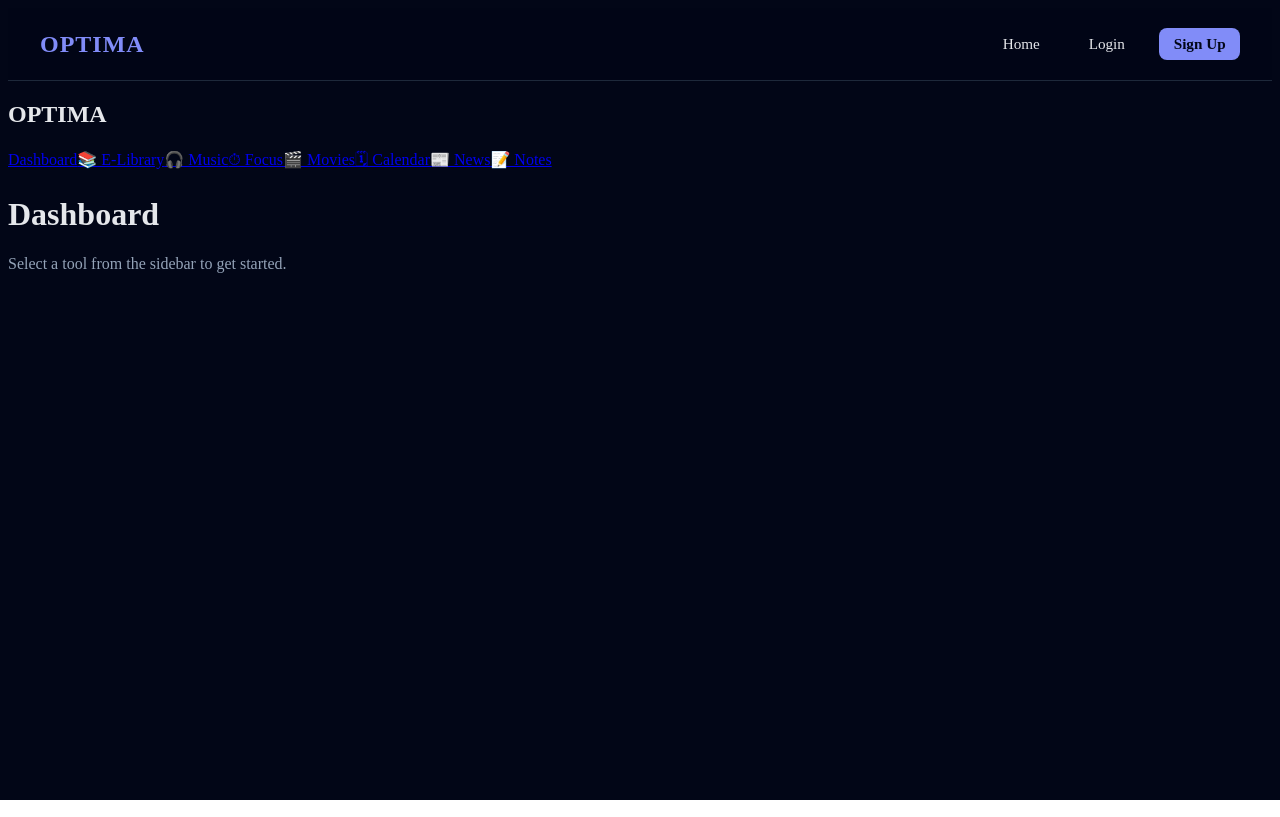
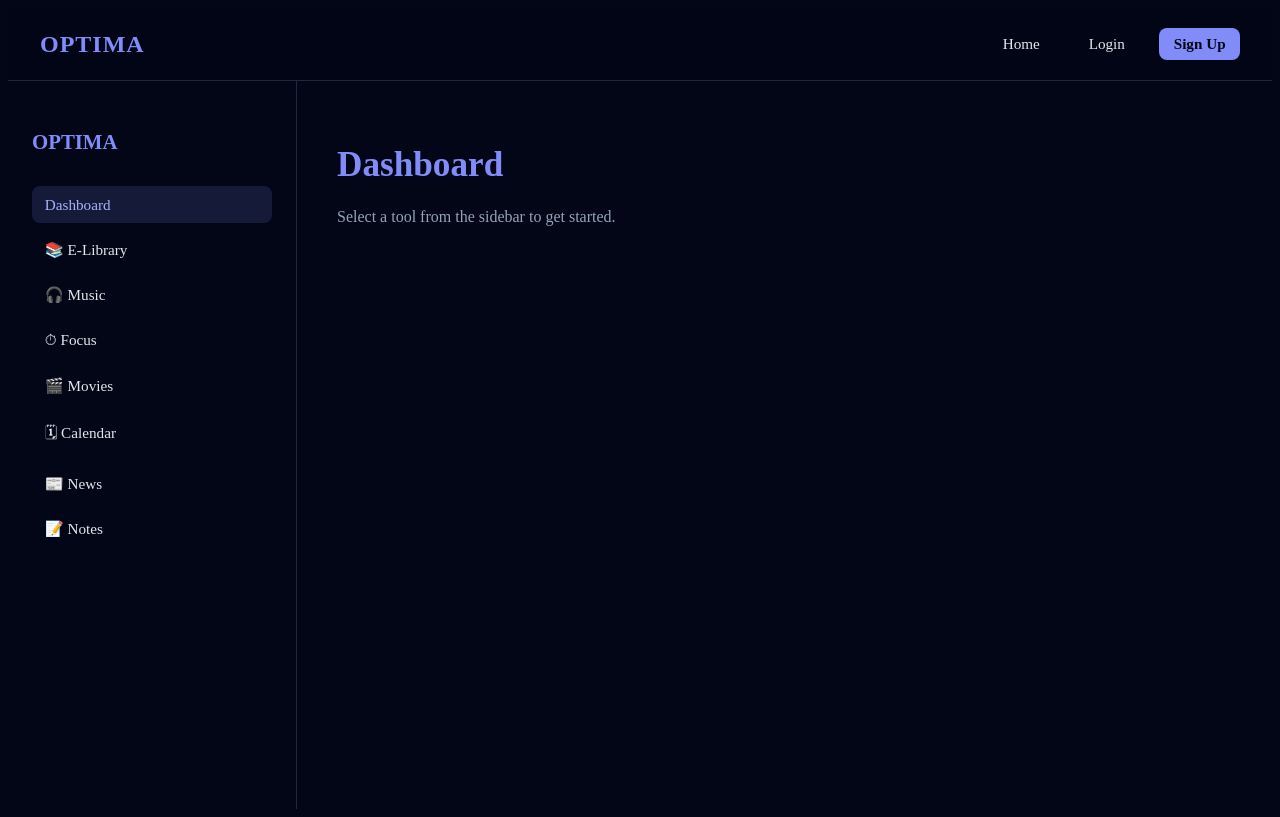
Before and after one commit to vicjam3s/OPTIMA-parallel, a React (Vite) app: page /dashboard in a window 1280 px wide. Built offline with nearby package versions, Linux system fonts and the light colour scheme.

Commit message:
sidebar styling

```diff
--- a/src/index.css
+++ b/src/index.css
@@ -282,3 +282,75 @@ body {
 .btn.full {
   width: 100%;
 }
+
+/* ================= DASHBOARD LAYOUT ================= */
+
+.dashboard-layout {
+  display: flex;
+  min-height: calc(100vh - 72px);
+}
+
+/* ---------- SIDEBAR ---------- */
+
+.sidebar {
+  width: 240px;
+  background: #020617;
+  border-right: 1px solid #1e293b;
+  padding: 2rem 1.5rem;
+}
+
+.sidebar-logo {
+  font-size: 1.3rem;
+  font-weight: 800;
+  color: #818cf8;
+  margin-bottom: 2rem;
+}
+
+.sidebar-nav {
+  display: flex;
+  flex-direction: column;
+  gap: 0.5rem;
+}
+
+.sidebar-link {
+  text-decoration: none;
+  color: #e5e7eb;
+  padding: 0.6rem 0.8rem;
+  border-radius: 8px;
+  font-size: 0.95rem;
+  transition: background 0.2s ease, color 0.2s ease;
+}
+
+.sidebar-link:hover {
+  background: rgba(255, 255, 255, 0.06);
+  color: #a5b4fc;
+}
+
+.sidebar-link.active {
+  background: rgba(129, 140, 248, 0.15);
+  color: #a5b4fc;
+}
+
+/* ---------- MAIN CONTENT ---------- */
+
+.dashboard-main {
+  flex: 1;
+  padding: 2.5rem;
+}
+
+.dashboard-main h1 {
+  font-size: 2.2rem;
+  color: #818cf8;
+}
+
+/* ---------- RESPONSIVE ---------- */
+
+@media (max-width: 900px) {
+  .sidebar {
+    display: none;
+  }
+
+  .dashboard-layout {
+    flex-direction: column;
+  }
+}
```
